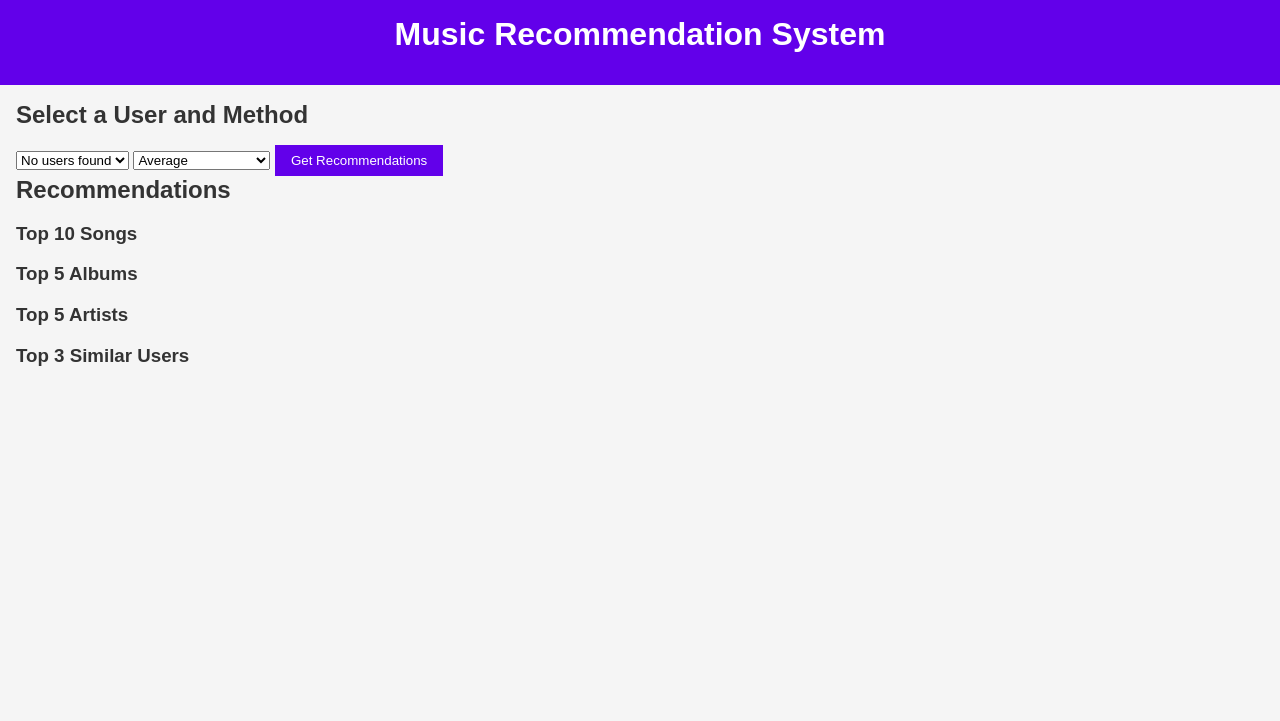
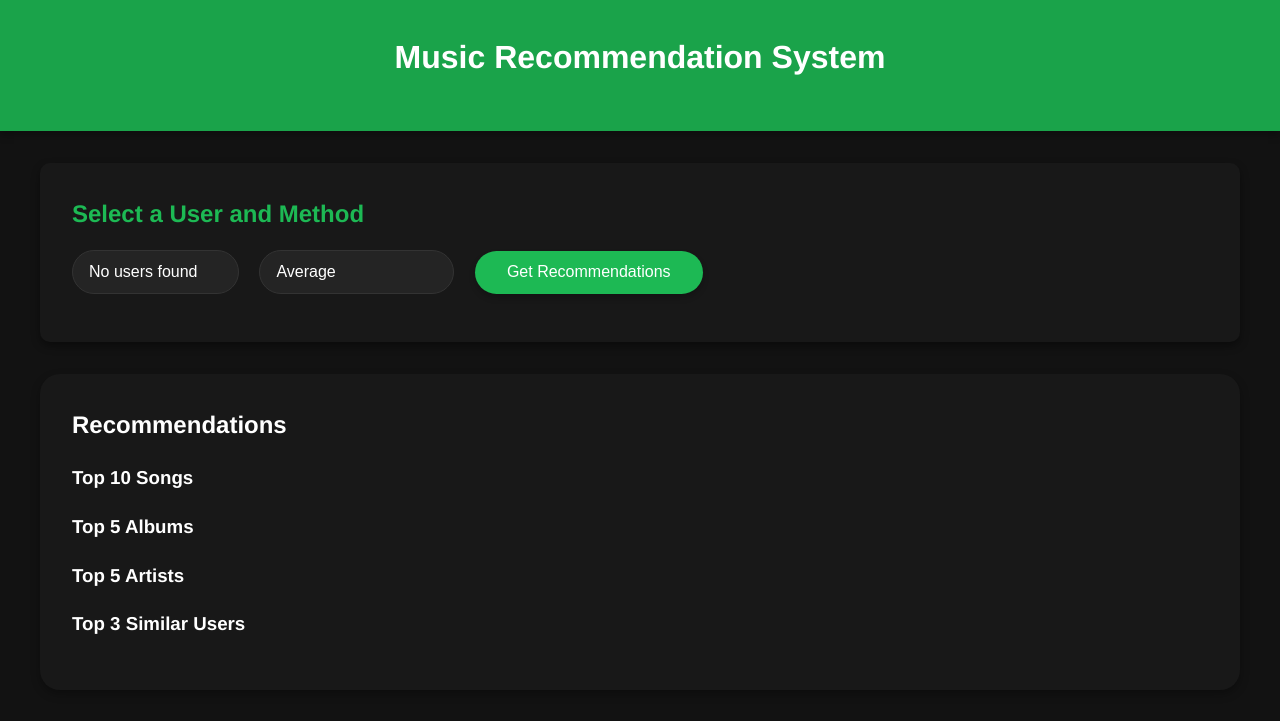
Before and after one commit to Nakosume/Music-Recommendation-System, a Flask app: page / in a window 1280 px wide. Shown: the top 721 px of the page. Run offline with Flask 3, Linux system fonts and the light colour scheme; data that the repository does not hold is empty; parts of the project's set-up code (start-up, migrations or seed data) failed here and were passed over.

Commit message:
Update styles.css

```diff
--- a/static/styles.css
+++ b/static/styles.css
@@ -1,48 +1,201 @@
 body {
-    font-family: Arial, sans-serif;
+    font-family: 'Helvetica Neue', Arial, sans-serif;
     margin: 0;
     padding: 0;
-    background-color: #f5f5f5;
-    color: #333;
+    background-color: #121212;
+    color: #ffffff;
+    line-height: 1.6;
 }
 
+/* Cabecera */
 header {
-    background-color: #6200ea;
-    color: white;
-    padding: 1rem;
+    background-color: #1db954;
+    color: #ffffff;
+    padding: 2rem;
     text-align: center;
+    box-shadow: 0px 4px 8px rgba(0, 0, 0, 0.3); /* Sombra para destacar */
+    transition: background-color 0.3s; /* Animación al interactuar */
 }
 
-main {
-    padding: 1rem;
+header:hover {
+    background-color: #1aa34a; /* Efecto hover para mayor interactividad */
 }
 
+/* Sección principal */
+main {
+    padding: 2rem;
+    max-width: 1200px; /* Define un ancho máximo para el contenido */
+    margin: 0 auto; /* Centra el contenido */
+}
+
+/* Títulos */
 h1,
 h2 {
     margin: 0 0 1rem 0;
+    font-weight: 700;
 }
 
+/* Botones */
 button {
-    background-color: #6200ea;
+    background-color: #1db954;
     color: white;
     border: none;
-    padding: 0.5rem 1rem;
+    padding: 0.8rem 2rem;
+    font-size: 1rem; /* Tamaño de texto ajustado */
+    border-radius: 30px; /* Bordes redondeados */
     cursor: pointer;
+    box-shadow: 0 4px 6px rgba(0, 0, 0, 0.2); /* Sombra para un efecto flotante */
+    transition: background-color 0.3s ease, transform 0.2s ease; /* Suaviza cambios */
 }
 
 button:hover {
-    background-color: #3700b3;
+    background-color: #1aa34a; /* Cambio de color en hover */
+    transform: scale(1.05); /* Ligeramente más grande al pasar el mouse */
 }
 
-#recommendation-list {
-    list-style: none;
-    padding: 0;
+button:active {
+    transform: scale(0.95); /* Disminuye ligeramente al hacer clic */
 }
 
-#recommendation-list li {
-    background: white;
+/* Listas de recomendaciones */
+ul {
+    list-style: none; /* Elimina los puntos de las listas */
+    padding: 0;
+    margin: 1rem 0;
+}
+
+ul li {
+    background: #242424; /* Fondo oscuro elegante */
+    color: #b3b3b3; /* Texto en gris claro */
     margin: 0.5rem 0;
     padding: 1rem;
-    border: 1px solid #ddd;
-    border-radius: 5px;
+    border: 1px solid #333; /* Borde más claro para contraste */
+    border-radius: 10px; /* Bordes redondeados */
+    transition: transform 0.2s ease, box-shadow 0.2s ease; /* Efecto interactivo */
 }
+
+ul li:hover {
+    transform: translateY(-5px); /* Se eleva al pasar el mouse */
+    box-shadow: 0px 6px 10px rgba(0, 0, 0, 0.5); /* Sombra más profunda */
+}
+
+/* Selector de usuarios y métodos */
+select {
+    background: #242424;
+    color: #ffffff;
+    padding: 0.8rem;
+    border: 1px solid #333; /* Bordes oscuros */
+    border-radius: 30px; /* Bordes redondeados */
+    font-size: 1rem;
+    margin: 0 1rem 1rem 0; /* Espaciado alrededor */
+    outline: none; /* Elimina bordes azules */
+    transition: border-color 0.3s ease; /* Suaviza el cambio de color */
+}
+
+select:focus {
+    border-color: #1db954; /* Resalta cuando está activo */
+}
+
+/* Sección de recomendaciones */
+#recommendation-section {
+    background: #181818; /* Fondo oscuro para separar contenido */
+    padding: 2rem;
+    border-radius: 20px; /* Bordes redondeados */
+    box-shadow: 0px 4px 10px rgba(0, 0, 0, 0.3); /* Sombra envolvente */
+    margin-top: 2rem;
+    animation: fadeIn 1s ease-in; /* Animación de entrada */
+}
+
+/* Animación para la sección */
+@keyframes fadeIn {
+    from {
+        opacity: 0;
+        transform: translateY(20px);
+    }
+    to {
+        opacity: 1;
+        transform: translateY(0);
+    }
+}
+
+/* Mejora para pantallas pequeñas */
+@media (max-width: 768px) {
+    header {
+        font-size: 1.5rem;
+        padding: 1.5rem;
+    }
+
+    button {
+        padding: 0.6rem 1.5rem;
+        font-size: 0.9rem;
+    }
+
+    ul li {
+        font-size: 0.9rem;
+        padding: 0.8rem;
+    }
+}
+
+/* Estilo general de la sección */
+#user-section {
+    background: #181818;
+    padding: 2rem;
+    border-radius: 10px;
+    box-shadow: 0 4px 8px rgba(0, 0, 0, 0.4);
+    margin-bottom: 2rem;
+    animation: fadeIn 1s ease-in; /* Animación de entrada */
+}
+
+/* Estilo de los labels y títulos */
+#user-section h2 {
+    color: #1db954;
+    margin-bottom: 1rem;
+    font-size: 1.5rem;
+}
+
+/* Estilo base para los select */
+select {
+    appearance: none; /* Elimina la flecha por defecto del navegador */
+    background: #242424;
+    color: #ffffff;
+    padding: 0.8rem 2.5rem 0.8rem 1rem; /* Espaciado interno */
+    border: 1px solid #333; /* Bordes oscuros */
+    border-radius: 30px; /* Bordes redondeados */
+    font-size: 1rem;
+    cursor: pointer;
+    transition: all 0.3s ease; /* Suaviza transiciones */
+    outline: none; /* Elimina bordes al seleccionar */
+    position: relative;
+    background-repeat: no-repeat;
+    background-position: right 1rem center;
+    background-size: 1rem;
+}
+
+select:hover {
+    border-color: #1db954; /* Cambia el color del borde al pasar el mouse */
+}
+
+select:focus {
+    border-color: #1aa34a; /* Color más claro al enfocar */
+    box-shadow: 0 0 5px #1aa34a; /* Efecto brillante */
+}
+
+/* Animación para la sección */
+@keyframes fadeIn {
+    from {
+        opacity: 0;
+        transform: translateY(20px);
+    }
+    to {
+        opacity: 1;
+        transform: translateY(0);
+    }
+}
+
+/* Para dispositivos móviles */
+@media (max-width: 768px) {
+    select {
+        font-size: 0.9rem;
+        padding: 0.6rem 1.5rem 0.6rem 1rem;
+    }
+}
```
